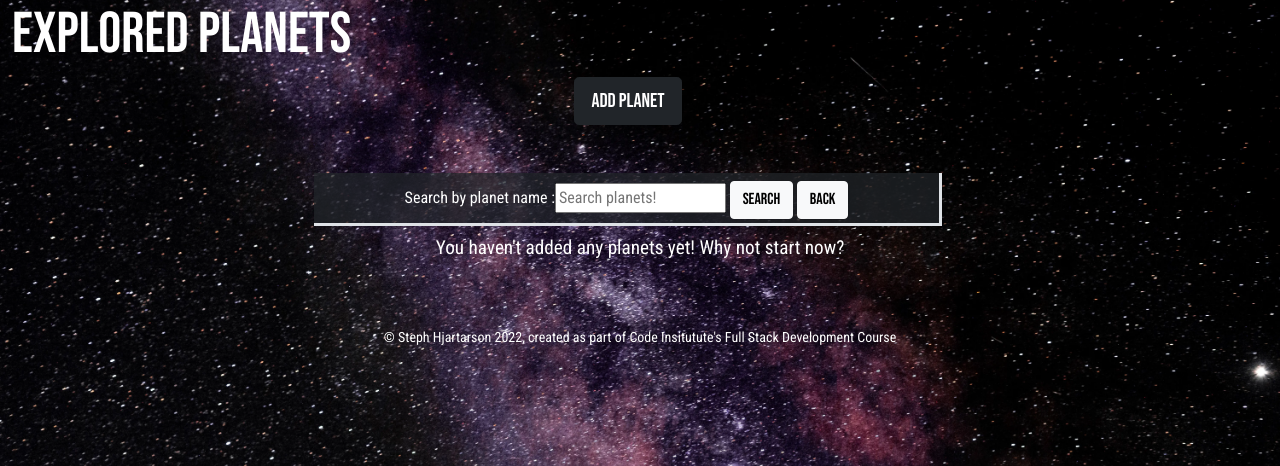
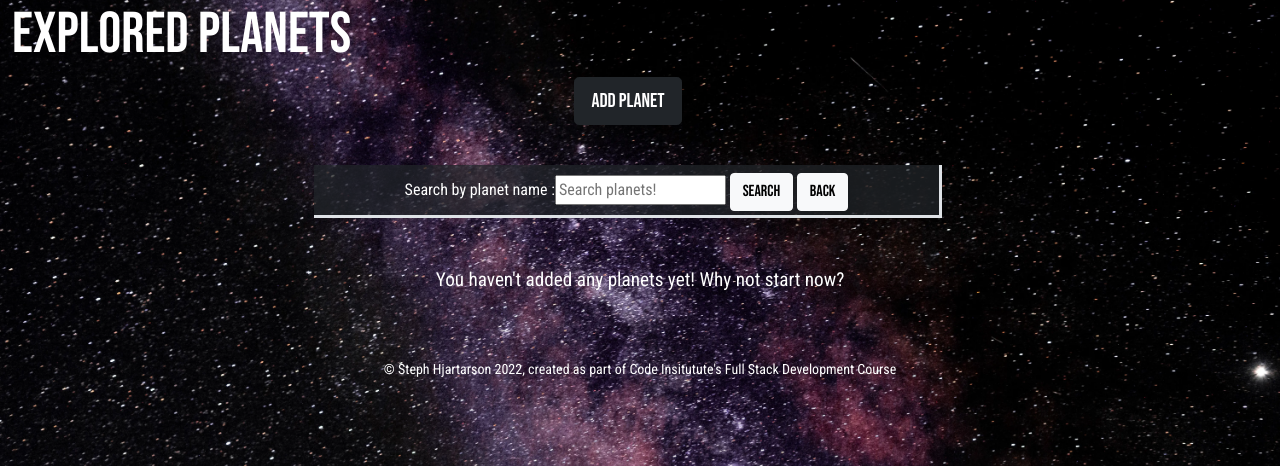
Before and after one commit to StephHjar/me1-planet-tracker, a Django app: template templates/planets/planet_list.html in a window 1280 px wide. Shown: the part 126-592 px from the top of the page. Run offline with Django 3.2, Linux system fonts and the light colour scheme; the template is opened without the code that fills it: values that come from a table or form of the project are taken from there, others are empty; the visitor is signed in with stand-in values (Sample User, id 1); some libraries are stand-ins or nearby versions.

Commit message:
Adjust styling of form

```diff
--- a/templates/planets/planet_list.html
+++ b/templates/planets/planet_list.html
@@ -17,7 +17,7 @@
             </div>
         </div>
         <div class="row justify-content-center">
-            <div class="col-6 bg-dark bg-opacity-75 border-end border-bottom border-3 text-center p-1 m-2">
+            <div class="col-6 bg-dark bg-opacity-75 border-end border-bottom border-3 text-center p-1 mb-5">
                 <form class="form-inline" action="" method="GET">
                     {{ form }}
                     <button class="btn btn-light text-uppercase mb-0 mt-1" type="submit">Search</button>
```
